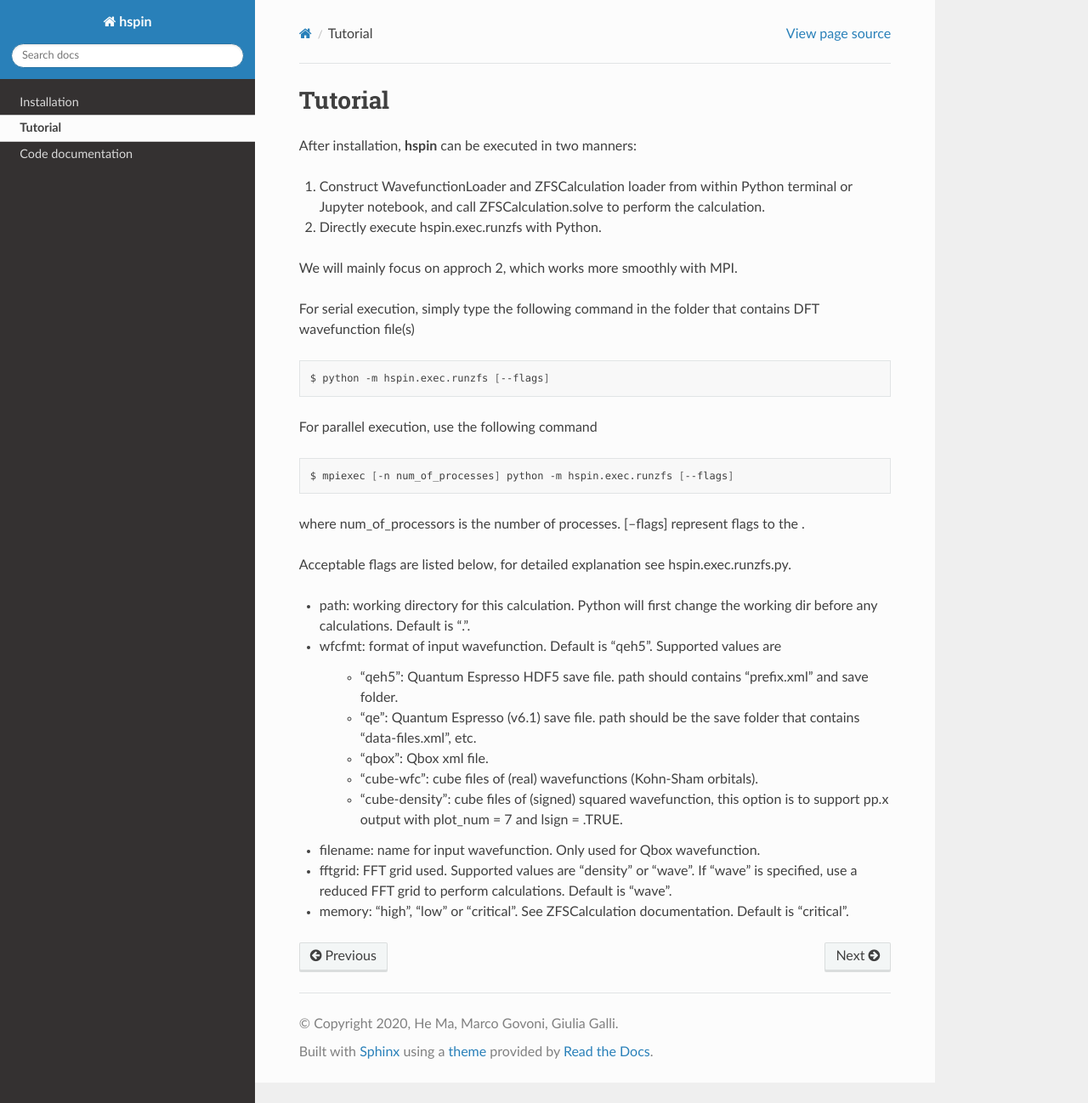
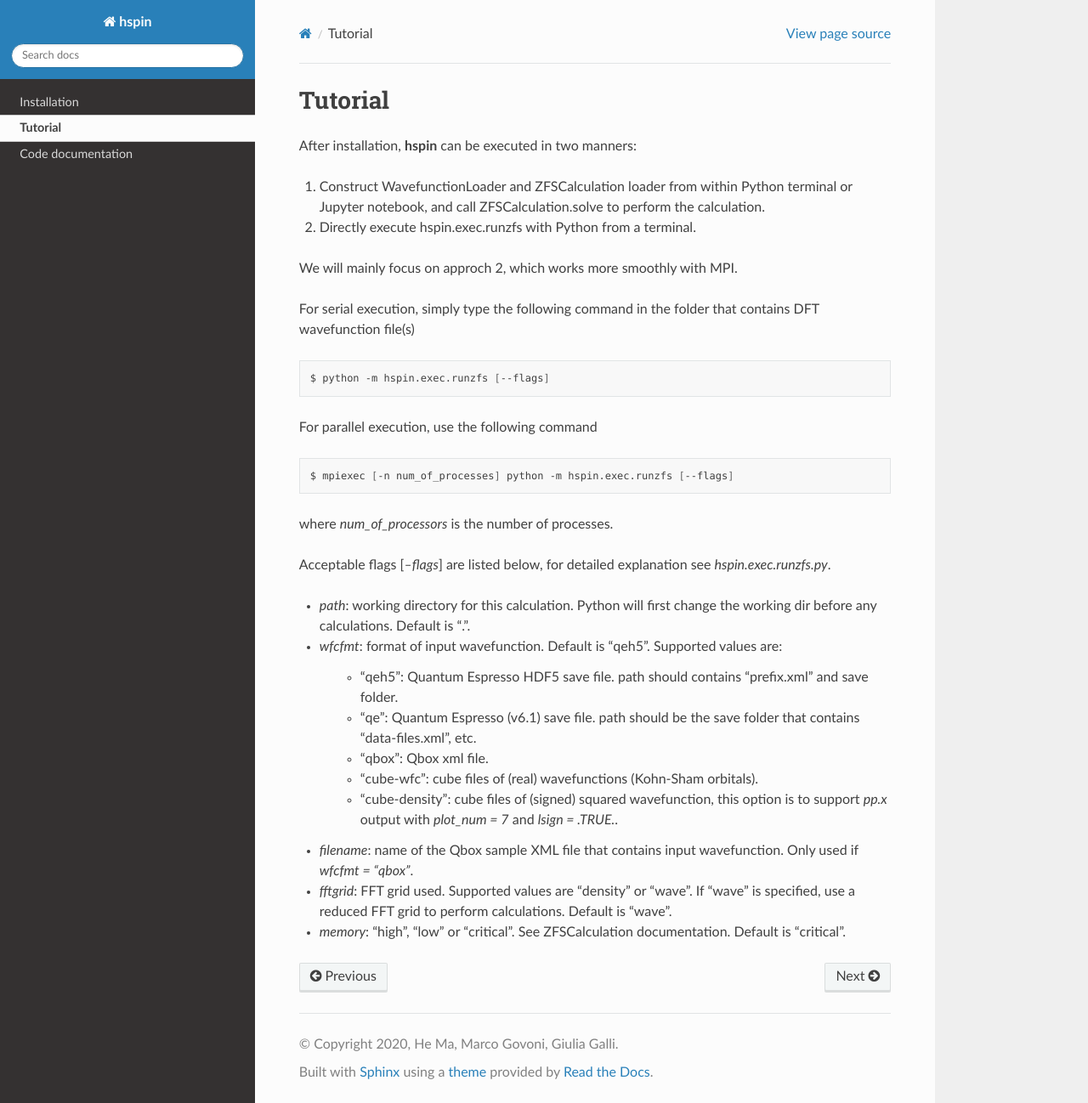
Before and after one commit to hema-ted/pyzfs, a Sphinx documentation site: the page built from doc/tutorial.rst, in a window 1280 px wide and 1298 px high. Shown: the whole window at 85% size. Built offline with Sphinx 7.4.7 and the Read the Docs theme 2.0.0, drawn with Linux system fonts in a browser that asks for light colours.

```diff
--- a/doc/index.rst
+++ b/doc/index.rst
@@ -8,7 +8,7 @@ Welcome to hspin's documentation!
 
 **hspin** is an MPI-parallelized Python code for the first-principles calculation of the spin-spin zero-field-splitting (ZFS) tensor based on wavefunctions obtained from density functional theory (DFT) calculations.
 
-**hspin** can work with wavefunctions generated by various plane-wave pseudopotential DFT codes including **Quantum Espresso** and **Qbox**. **hspin** also supports the standard cube file format. **hspin** computes the spin-spin ZFS tensor from normalized pseudo-wavefunctions without projected-augmented-wave type corrections and is designed to be scalable to large calculations. For instance, **hspin** has been applied to study spin-defects in semiconductors using supercells containing thousands of valence electrons.
+**hspin** can work with wavefunctions generated by various plane-wave pseudopotential DFT codes including [**Quantum Espresso**](https://www.quantum-espresso.org/) and [**Qbox**](http://qboxcode.org/). **hspin** also supports the standard cube file format. **hspin** computes the spin-spin ZFS tensor from normalized pseudo-wavefunctions without projected-augmented-wave type corrections and is designed to be scalable to large calculations. For instance, **hspin** has been applied to study spin-defects in semiconductors using supercells containing thousands of valence electrons.
 
 --------
 
--- a/doc/installation.rst
+++ b/doc/installation.rst
@@ -19,6 +19,7 @@ To install **hspin** in editable mode
 **hspin** is designed to be compatible with both Python 2 and Python 3, and depends on the following packages:
    - ``numpy``
    - ``scipy``
+   - ``mpi4py``
    - ``ase``
    - ``lxml``
 
--- a/doc/tutorial.rst
+++ b/doc/tutorial.rst
@@ -8,7 +8,7 @@ After installation, **hspin** can be executed in two manners:
 
 1. Construct WavefunctionLoader and ZFSCalculation loader from within Python terminal or Jupyter notebook, and call ZFSCalculation.solve to perform the calculation.
 
-2. Directly execute hspin.exec.runzfs with Python.
+2. Directly execute hspin.exec.runzfs with Python from a terminal.
 
 We will mainly focus on approch 2, which works more smoothly with MPI.
 
@@ -24,22 +24,22 @@ For parallel execution, use the following command
 
    $ mpiexec [-n num_of_processes] python -m hspin.exec.runzfs [--flags]
 
-where num_of_processors is the number of processes. [--flags] represent flags to the .
+where `num_of_processors` is the number of processes.
 
-Acceptable flags are listed below, for detailed explanation see hspin.exec.runzfs.py.
+Acceptable flags [`--flags`] are listed below, for detailed explanation see `hspin.exec.runzfs.py`.
 
-- path: working directory for this calculation. Python will first change the working dir before any calculations. Default is ".".
+- `path`: working directory for this calculation. Python will first change the working dir before any calculations. Default is ".".
 
-- wfcfmt: format of input wavefunction. Default is "qeh5". Supported values are
+- `wfcfmt`: format of input wavefunction. Default is "qeh5". Supported values are:
 
    - "qeh5": Quantum Espresso HDF5 save file. path should contains "prefix.xml" and save folder.
    - "qe": Quantum Espresso (v6.1) save file. path should be the save folder that contains "data-files.xml", etc.
    - "qbox": Qbox xml file.
    - "cube-wfc": cube files of (real) wavefunctions (Kohn-Sham orbitals).
-   - "cube-density": cube files of (signed) squared wavefunction, this option is to support pp.x output with plot_num = 7 and lsign = .TRUE.
+   - "cube-density": cube files of (signed) squared wavefunction, this option is to support `pp.x` output with `plot_num = 7` and `lsign = .TRUE.`.
 
-- filename: name for input wavefunction. Only used for Qbox wavefunction.
+- `filename`: name of the Qbox sample XML file that contains input wavefunction. Only used if `wfcfmt = "qbox"`.
 
-- fftgrid: FFT grid used. Supported values are "density" or "wave". If "wave" is specified, use a reduced FFT grid to perform calculations. Default is "wave".
+- `fftgrid`: FFT grid used. Supported values are "density" or "wave". If "wave" is specified, use a reduced FFT grid to perform calculations. Default is "wave".
 
-- memory: "high", "low" or "critical". See ZFSCalculation documentation. Default is "critical".
+- `memory`: "high", "low" or "critical". See ZFSCalculation documentation. Default is "critical".
```
Also changed, not shown: paper/paper.md (+1 -1 lines), setup.py (+4 -4 lines), 2 other files.
